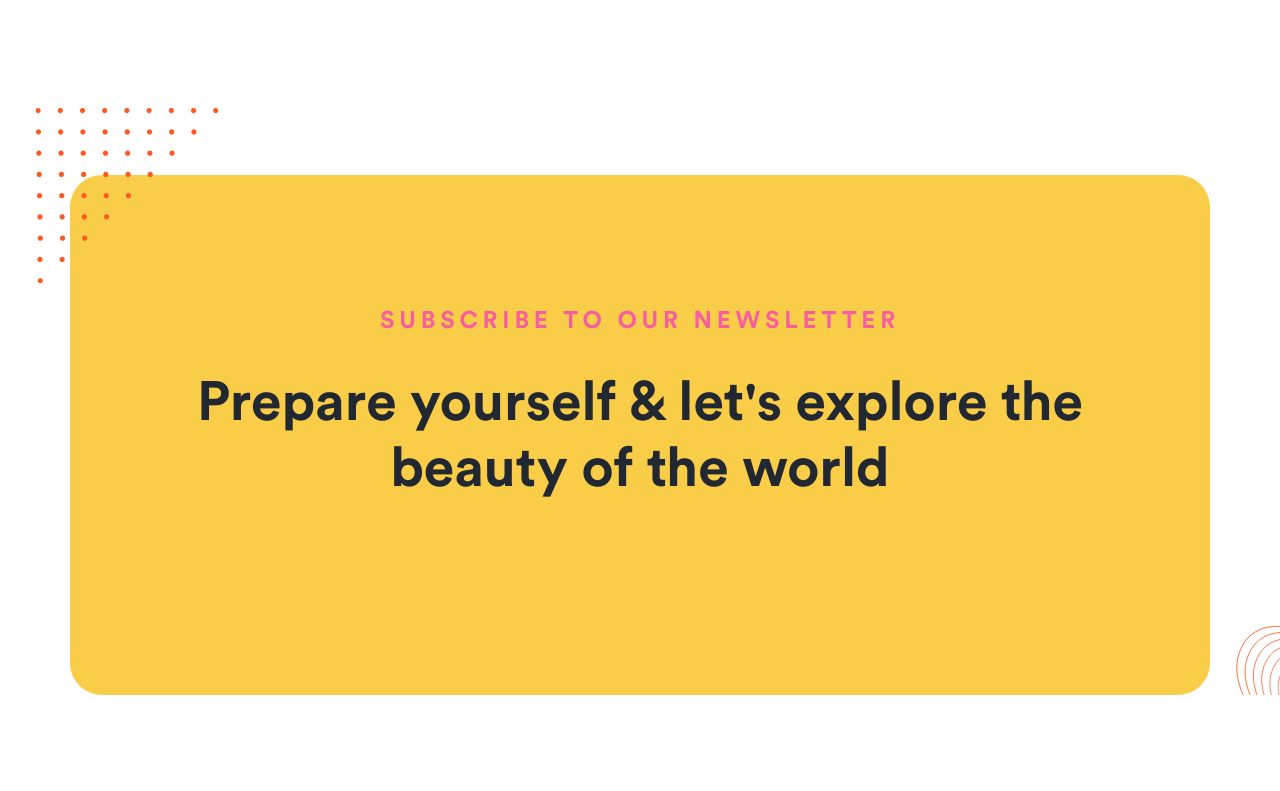
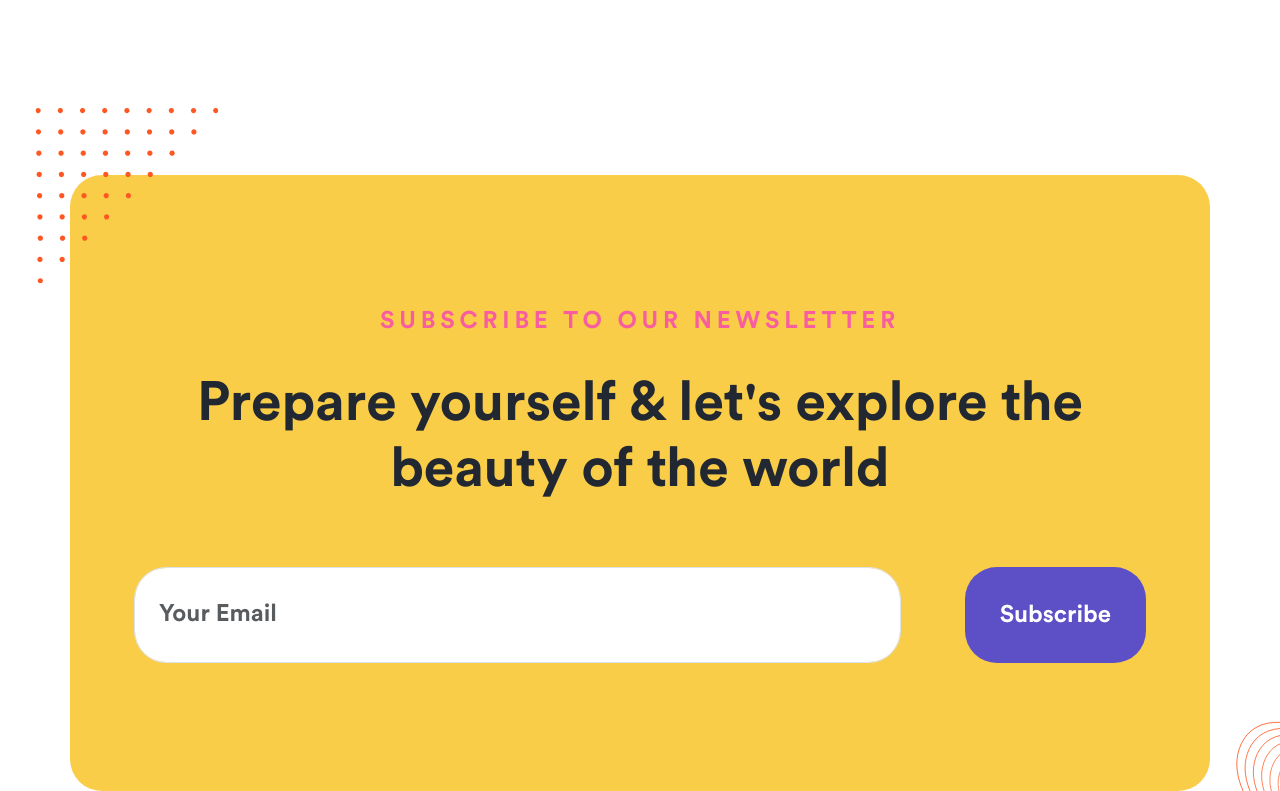
Before and after one commit to aleksi-svaridze/travlog, a React (Create React App) app: page / in a window 1280 px wide. Shown: the part 4901-5692 px from the top of the page. Before the commit the page ends 5596 px from the top, so only its background shows below. Built offline with nearby package versions, Linux system fonts and the light colour scheme.

Commit message:
Finished: Newsletters section

```diff
--- a/src/components/Newsletter.js
+++ b/src/components/Newsletter.js
@@ -8,6 +8,11 @@ const Newsletter = () => {
             <img src={WaveLines} alt="" className='position-absolute end-n348 bottom-n222 d-none d-lg-block' />
              <p className="text-pink text-uppercase fs-4 mb-32 text-center" style={{letterSpacing: '.2em'}}>subscribe to our newsletter</p>
             <h2 className="text-blue fs-lg-55 fs-32 text-center mb-64">Prepare yourself & let's explore the beauty of the world</h2>
+
+            <form className='d-flex flex-column row-gap-32 flex-lg-row column-gap-lg-64 justify-content-lg-between'>
+                <input type="text" className="form-control fs-lg-24 fs-sm-14 text-blue-dark-75 rounded-lg-32 rounded-16 h-67 h-lg-96 p-4 p-lg-32" placeholder="your email" />
+                <button className='btn text-capitalize fs-lg-24 h-67 h-lg-96 w-lg-235 bg-purple rounded-lg-32 rounded-16 border-0 text-white'>subscribe</button>
+            </form>
         </div>
     )
 }
--- a/src/styles/css/main.css
+++ b/src/styles/css/main.css
@@ -126,6 +126,11 @@
   font-size: 14px;
 }
 
+@media screen and (max-width: 991px) {
+  .fs-sm-14 {
+    font-size: 14px;
+  }
+}
 .fs-18 {
   font-size: 18px;
 }
@@ -134,6 +139,11 @@
   font-size: 24px;
 }
 
+@media screen and (min-width: 992px) {
+  .fs-lg-24 {
+    font-size: 24px;
+  }
+}
 @media screen and (max-width: 991px) {
   .fs-32 {
     font-size: 2rem;
@@ -218,6 +228,11 @@
   }
 }
 
+@media screen and (min-width: 992px) {
+  .p-lg-32 {
+    padding: 2rem;
+  }
+}
 .mb-32 {
   margin-bottom: 2rem;
 }
@@ -338,6 +353,17 @@
   }
 }
 
+.column-gap-lg-64 {
+  -moz-column-gap: initial;
+       column-gap: initial;
+}
+@media screen and (min-width: 992px) {
+  .column-gap-lg-64 {
+    -moz-column-gap: 4rem;
+         column-gap: 4rem;
+  }
+}
+
 .row-gap-32 {
   row-gap: initial;
 }
@@ -432,6 +458,15 @@
   width: 184px;
 }
 
+.w-lg-235 {
+  width: 100%;
+}
+@media screen and (min-width: 992px) {
+  .w-lg-235 {
+    width: 235px;
+  }
+}
+
 .h-176 {
   height: 176px;
 }
@@ -478,6 +513,16 @@
   height: 56px;
 }
 
+@media screen and (max-width: 991px) {
+  .h-67 {
+    height: 67px;
+  }
+}
+@media screen and (min-width: 992px) {
+  .h-lg-96 {
+    height: 96px;
+  }
+}
 .h-100px {
   height: 100px;
 }
@@ -555,6 +600,16 @@
   border-color: rgba(25, 24, 37, 0.1) !important;
 }
 
+@media screen and (min-width: 992px) {
+  .rounded-lg-32 {
+    border-radius: 2rem;
+  }
+}
+@media screen and (max-width: 991px) {
+  .rounded-16 {
+    border-radius: 1rem;
+  }
+}
 .top-lg-43 {
   top: initial;
 }
@@ -783,4 +838,14 @@
 * {
   font-family: "Circular Std", sans-serif !important;
   font-weight: 700 !important;
+}
+
+::-moz-placeholder {
+  text-transform: capitalize;
+  color: rgba(25, 24, 37, 0.75);
+}
+
+::placeholder {
+  text-transform: capitalize;
+  color: rgba(25, 24, 37, 0.75);
 }/*# sourceMappingURL=main.css.map */
--- a/src/styles/scss/main.scss
+++ b/src/styles/scss/main.scss
@@ -18,3 +18,7 @@
     font-family: $font-circular !important;
     font-weight: 700 !important;
 }
+::placeholder {
+    text-transform: capitalize;
+    color: $color-blue-dark-75;
+}
--- a/src/styles/scss/partials/utilities/_borders.scss
+++ b/src/styles/scss/partials/utilities/_borders.scss
@@ -4,3 +4,15 @@
 .border-blue-dark-10 {
     border-color: $color-blue-dark-10 !important;
 }
+
+// =======================> Border Radius
+@media screen and (min-width: 992px) {
+    .rounded-lg-32 {
+        border-radius: 2rem;
+    }
+}
+@media screen and (max-width: 991px) {
+    .rounded-16 {
+        border-radius: 1rem;
+    }
+}
--- a/src/styles/scss/partials/utilities/_sizing.scss
+++ b/src/styles/scss/partials/utilities/_sizing.scss
@@ -1,3 +1,4 @@
+// ======================> Width Utilities
 .w-24 {
     width: 15px;
 
@@ -67,7 +68,14 @@
 .w-184 {
     width: 184px;
 }
+.w-lg-235 {
+    width: 100%;
 
+    @media screen and (min-width: 992px){
+        width: 235px;
+    }
+}
+// ======================> Height Utilities
 .h-176 {
     height: 176px;
 }
@@ -96,7 +104,6 @@
         }
     }
 }
-
 .h-30 {
     height: 30px;
 }
@@ -105,6 +112,16 @@
 }
 .h-56 {
     height: 56px;
+}
+@media screen and (max-width: 991px){
+    .h-67 {
+        height: 67px;
+    }
+}
+@media screen and (min-width: 992px){
+    .h-lg-96 {
+        height: 96px;
+    }
 }
 .h-100px {
     height: 100px;
--- a/src/styles/scss/partials/utilities/_spacing.scss
+++ b/src/styles/scss/partials/utilities/_spacing.scss
@@ -33,6 +33,11 @@
             padding-left: 64px;
             padding-right: 64px;
         }
+    }
+}
+@media screen and (min-width: 992px) {
+    .p-lg-32 {
+        padding: 2rem;
     }
 }
 
@@ -135,6 +140,13 @@
         column-gap: 2rem;
     }
 }
+.column-gap-lg-64 {
+    column-gap: initial;
+
+    @media screen and (min-width: 992px) {
+        column-gap: 4rem;
+    }
+}
 .row-gap-32 {
     row-gap: initial;
 
--- a/src/styles/scss/partials/utilities/_text.scss
+++ b/src/styles/scss/partials/utilities/_text.scss
@@ -12,11 +12,21 @@
 .fs-14 {
     font-size: 14px;
 }
+@media screen and (max-width: 991px) {
+    .fs-sm-14 {
+        font-size: 14px;
+    }
+}
 .fs-18 {
     font-size: 18px;
 }
 .fs-24 {
     font-size: 24px;
+}
+@media screen and (min-width: 992px) {
+    .fs-lg-24 {
+        font-size: 24px;
+    }
 }
 @media screen and (max-width: 991px) {
     .fs-32 {
```
Also changed, not shown: 1 other file (tests, documents, lock files or other folders).
